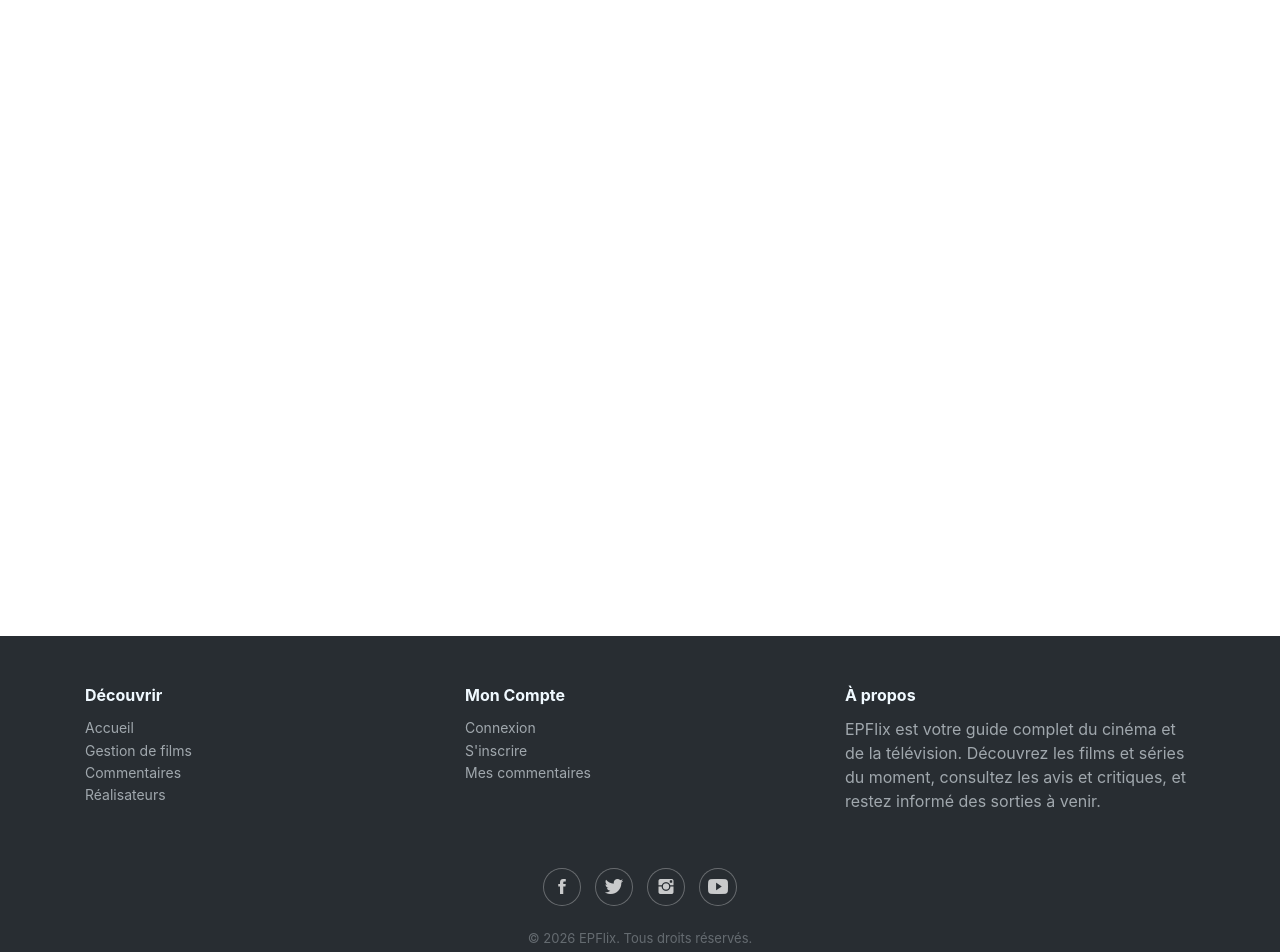
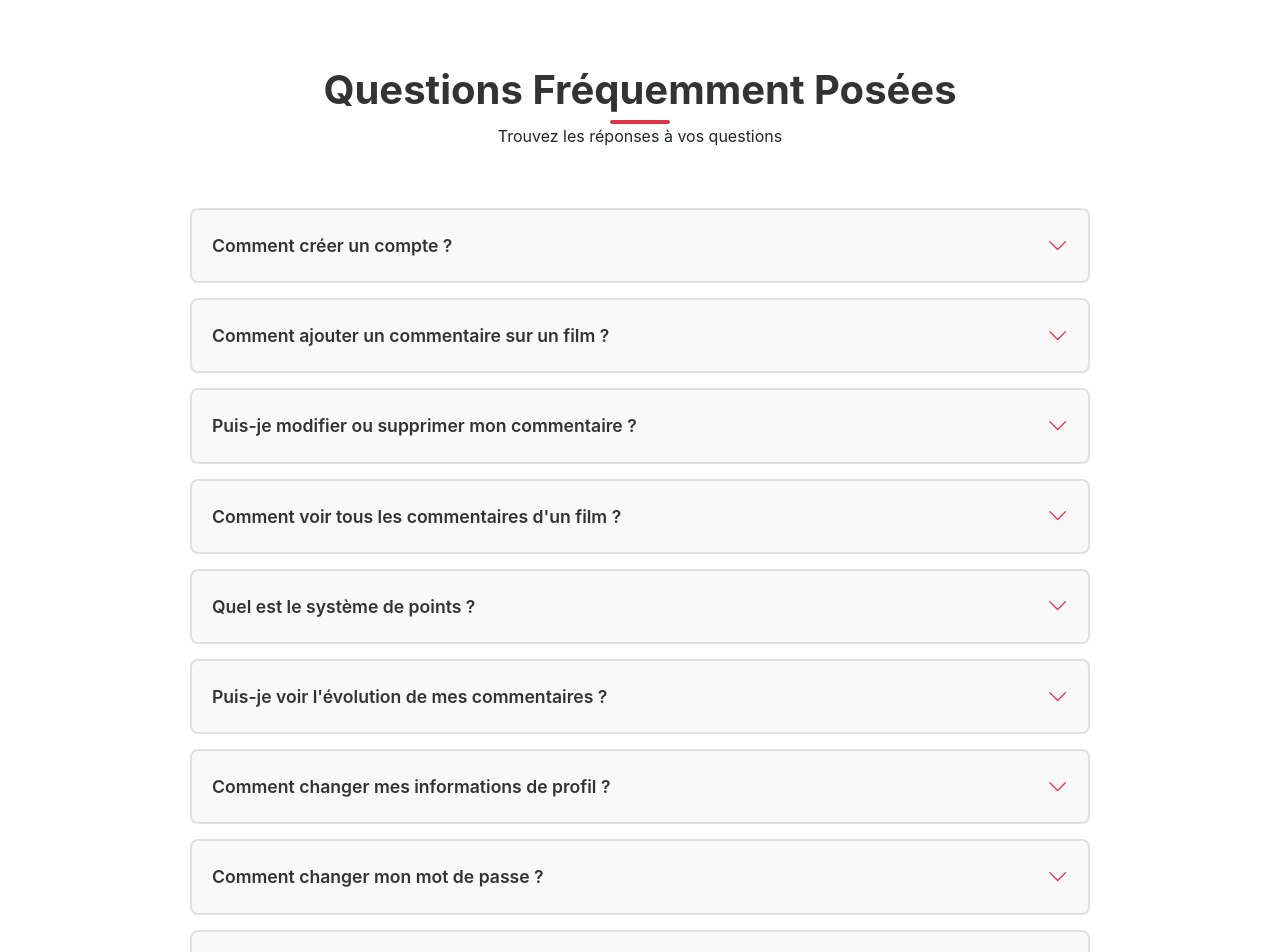
Before and after one commit to nehadyasmine-creator/EPFlix, an Angular app: page /faq in a window 1280 px wide. Before the commit this address led to /. Shown: the part 120-1072 px from the top of the page. Built offline with nearby package versions, Linux system fonts and the light colour scheme.

Commit message:
ajout faq

```diff
--- a/src/app/app.routes.ts
+++ b/src/app/app.routes.ts
@@ -9,6 +9,7 @@ import { MyReviews } from './myreviews/myreviews';
 import { AddReview } from './add-review/add-review';
 import { MovieDetailComponent } from './movie-details/movie-details';
 import { Admin } from './admin/admin';
+import { Faq } from './faq/faq';
 
 export const routes: Routes = [
     { path: '', component: Home},
@@ -21,5 +22,6 @@ export const routes: Routes = [
     { path: 'myreviews', component: MyReviews },
     { path: 'add-review', component: AddReview },
     { path: 'movies/:name', component: MovieDetailComponent },
-    { path: 'admin', component: Admin}
+    { path: 'admin', component: Admin},
+    { path: 'faq', component: Faq },
 ];
--- /dev/null
+++ b/src/app/faq/faq.html
@@ -0,0 +1,120 @@
+<section class="faq-section">
+  <div class="faq-container">
+    <div class="faq-header">
+      <h2>Questions Fréquemment Posées</h2>
+      <p class="section-subtitle">Trouvez les réponses à vos questions</p>
+    </div>
+
+    <div class="faq-grid">
+      <!-- FAQ Item 1 -->
+      <div class="faq-item" [class.active]="activeFaq === 0" (click)="toggleFaq(0)">
+        <div class="faq-question">
+          <h3>Comment créer un compte ?</h3>
+          <i class="bi" [ngClass]="activeFaq === 0 ? 'bi-chevron-up' : 'bi-chevron-down'"></i>
+        </div>
+        <div class="faq-answer" *ngIf="activeFaq === 0">
+          <p>Cliquez sur le bouton "S'inscrire" en haut à droite, remplissez le formulaire avec vos informations (email, prénom, nom, âge), puis validez. Vous pourrez ensuite vous connecter avec vos identifiants.</p>
+        </div>
+      </div>
+
+      <!-- FAQ Item 2 -->
+      <div class="faq-item" [class.active]="activeFaq === 1" (click)="toggleFaq(1)">
+        <div class="faq-question">
+          <h3>Comment ajouter un commentaire sur un film ?</h3>
+          <i class="bi" [ngClass]="activeFaq === 1 ? 'bi-chevron-up' : 'bi-chevron-down'"></i>
+        </div>
+        <div class="faq-answer" *ngIf="activeFaq === 1">
+          <p>Connectez-vous à votre compte, accédez à la page d'un film, puis cliquez sur "Ajouter un commentaire". Sélectionnez le film, donnez une note de 1 à 5 étoiles, écrivez votre avis et validez. Votre commentaire s'affichera immédiatement.</p>
+        </div>
+      </div>
+
+      <!-- FAQ Item 3 -->
+      <div class="faq-item" [class.active]="activeFaq === 2" (click)="toggleFaq(2)">
+        <div class="faq-question">
+          <h3>Puis-je modifier ou supprimer mon commentaire ?</h3>
+          <i class="bi" [ngClass]="activeFaq === 2 ? 'bi-chevron-up' : 'bi-chevron-down'"></i>
+        </div>
+        <div class="faq-answer" *ngIf="activeFaq === 2">
+          <p>Oui ! Allez dans "Mes commentaires", trouvez le commentaire que vous souhaitez modifier, cliquez sur le bouton crayon pour éditer ou sur la corbeille pour supprimer. Les modifications sont appliquées immédiatement.</p>
+        </div>
+      </div>
+
+      <!-- FAQ Item 4 -->
+      <div class="faq-item" [class.active]="activeFaq === 3" (click)="toggleFaq(3)">
+        <div class="faq-question">
+          <h3>Comment voir tous les commentaires d'un film ?</h3>
+          <i class="bi" [ngClass]="activeFaq === 3 ? 'bi-chevron-up' : 'bi-chevron-down'"></i>
+        </div>
+        <div class="faq-answer" *ngIf="activeFaq === 3">
+          <p>Cliquez sur le film que vous souhaitez consulter. La page du film affichera tous les commentaires laissés par les utilisateurs, avec la note, l'avis détaillé et le nom de la personne qui a commenté.</p>
+        </div>
+      </div>
+
+      <!-- FAQ Item 5 -->
+      <div class="faq-item" [class.active]="activeFaq === 4" (click)="toggleFaq(4)">
+        <div class="faq-question">
+          <h3>Quel est le système de points ?</h3>
+          <i class="bi" [ngClass]="activeFaq === 4 ? 'bi-chevron-up' : 'bi-chevron-down'"></i>
+        </div>
+        <div class="faq-answer" *ngIf="activeFaq === 4">
+          <p>Chaque utilisateur accumule des points en écrivant des commentaires. Ces points reflètent votre contribution à la communauté et apparaissent sur votre profil. Plus vous commentez, plus vous gagnez de points !</p>
+        </div>
+      </div>
+
+      <!-- FAQ Item 6 -->
+      <div class="faq-item" [class.active]="activeFaq === 5" (click)="toggleFaq(5)">
+        <div class="faq-question">
+          <h3>Puis-je voir l'évolution de mes commentaires ?</h3>
+          <i class="bi" [ngClass]="activeFaq === 5 ? 'bi-chevron-up' : 'bi-chevron-down'"></i>
+        </div>
+        <div class="faq-answer" *ngIf="activeFaq === 5">
+          <p>Oui ! Sur la page "Mes commentaires", vous trouverez un graphique montrant l'évolution du nombre de commentaires que vous avez publiés au fil du temps, ainsi que votre note moyenne.</p>
+        </div>
+      </div>
+
+      <!-- FAQ Item 7 -->
+      <div class="faq-item" [class.active]="activeFaq === 6" (click)="toggleFaq(6)">
+        <div class="faq-question">
+          <h3>Comment changer mes informations de profil ?</h3>
+          <i class="bi" [ngClass]="activeFaq === 6 ? 'bi-chevron-up' : 'bi-chevron-down'"></i>
+        </div>
+        <div class="faq-answer" *ngIf="activeFaq === 6">
+          <p>Accédez à votre profil en cliquant sur l'icône utilisateur. Vous pouvez éditer directement vos informations (prénom, nom, email, âge) en cliquant sur le bouton crayon à côté de chaque champ.</p>
+        </div>
+      </div>
+
+      <!-- FAQ Item 8 -->
+      <div class="faq-item" [class.active]="activeFaq === 7" (click)="toggleFaq(7)">
+        <div class="faq-question">
+          <h3>Comment changer mon mot de passe ?</h3>
+          <i class="bi" [ngClass]="activeFaq === 7 ? 'bi-chevron-up' : 'bi-chevron-down'"></i>
+        </div>
+        <div class="faq-answer" *ngIf="activeFaq === 7">
+          <p>Allez dans votre profil, trouvez la section "Changement de mot de passe", entrez votre nouveau mot de passe et confirmez-le. Le mot de passe doit contenir au moins 6 caractères.</p>
+        </div>
+      </div>
+
+      <!-- FAQ Item 9 -->
+      <div class="faq-item" [class.active]="activeFaq === 8" (click)="toggleFaq(8)">
+        <div class="faq-question">
+          <h3>Les films sont-ils régulièrement mis à jour ?</h3>
+          <i class="bi" [ngClass]="activeFaq === 8 ? 'bi-chevron-up' : 'bi-chevron-down'"></i>
+        </div>
+        <div class="faq-answer" *ngIf="activeFaq === 8">
+          <p>Oui ! Notre catalogue est régulièrement enrichi avec les derniers films sortis. Consultez la section "Films populaires" sur la page d'accueil pour découvrir les nouveautés.</p>
+        </div>
+      </div>
+
+      <!-- FAQ Item 10 -->
+      <div class="faq-item" [class.active]="activeFaq === 9" (click)="toggleFaq(9)">
+        <div class="faq-question">
+          <h3>Puis-je rechercher un film spécifique ?</h3>
+          <i class="bi" [ngClass]="activeFaq === 9 ? 'bi-chevron-up' : 'bi-chevron-down'"></i>
+        </div>
+        <div class="faq-answer" *ngIf="activeFaq === 9">
+          <p>Absolument ! Utilisez la barre de recherche en haut de la page pour chercher par titre ou réalisateur. Les résultats s'afficheront immédiatement pour vous aider à trouver le film que vous cherchez.</p>
+        </div>
+      </div>
+    </div>
+  </div>
+</section>
--- /dev/null
+++ b/src/app/faq/faq.scss
@@ -0,0 +1,172 @@
+/* ===== FAQ SECTION ===== */
+.faq-section {
+  padding: 80px 40px;
+  background: #ffffff;
+  border-bottom: 1px solid #e0e0e0;
+}
+
+.faq-container {
+  max-width: 900px;
+  margin: 0 auto;
+}
+
+.faq-header {
+  margin-bottom: 60px;
+  text-align: center;
+}
+
+.faq-header h2 {
+  font-size: 2.5rem;
+  color: #333;
+  margin: 0 0 10px 0;
+  font-weight: 700;
+  position: relative;
+  display: inline-block;
+}
+
+.faq-header h2::after {
+  content: '';
+  position: absolute;
+  bottom: -10px;
+  left: 50%;
+  transform: translateX(-50%);
+  width: 60px;
+  height: 4px;
+  background: #dc3545;
+  border-radius: 2px;
+}
+
+.faq-grid {
+  display: grid;
+  gap: 15px;
+}
+
+.faq-item {
+  background: #f9f9f9;
+  border: 2px solid #e0e0e0;
+  border-radius: 8px;
+  overflow: hidden;
+  transition: all 0.3s ease;
+  cursor: pointer;
+}
+
+.faq-item:hover {
+  border-color: #dc3545;
+  box-shadow: 0 2px 8px rgba(220, 53, 69, 0.1);
+}
+
+.faq-item.active {
+  border-color: #dc3545;
+  background: #fff;
+  box-shadow: 0 4px 12px rgba(220, 53, 69, 0.15);
+}
+
+.faq-question {
+  display: flex;
+  justify-content: space-between;
+  align-items: center;
+  padding: 20px;
+  user-select: none;
+}
+
+.faq-question h3 {
+  margin: 0;
+  color: #333;
+  font-size: 1.1rem;
+  font-weight: 600;
+  flex: 1;
+}
+
+.faq-question i {
+  color: #dc3545;
+  font-size: 1.3rem;
+  transition: transform 0.3s ease;
+  flex-shrink: 0;
+  margin-left: 15px;
+}
+
+.faq-item.active .faq-question i {
+  transform: rotate(180deg);
+}
+
+.faq-answer {
+  padding: 0 20px 20px 20px;
+  border-top: 1px solid #e0e0e0;
+  animation: slideDown 0.3s ease;
+}
+
+.faq-answer p {
+  margin: 0;
+  color: #666;
+  line-height: 1.6;
+  font-size: 0.95rem;
+}
+
+@keyframes slideDown {
+  from {
+    opacity: 0;
+    max-height: 0;
+  }
+  to {
+    opacity: 1;
+    max-height: 500px;
+  }
+}
+
+/* ===== RESPONSIVE ===== */
+@media (max-width: 768px) {
+  .faq-section {
+    padding: 60px 20px;
+  }
+
+  .faq-header h2 {
+    font-size: 2rem;
+  }
+
+  .faq-question {
+    padding: 18px 15px;
+  }
+
+  .faq-question h3 {
+    font-size: 1rem;
+  }
+
+  .faq-answer {
+    padding: 0 15px 15px 15px;
+  }
+
+  .faq-answer p {
+    font-size: 0.9rem;
+  }
+}
+
+@media (max-width: 600px) {
+  .faq-section {
+    padding: 40px 15px;
+  }
+
+  .faq-header h2 {
+    font-size: 1.5rem;
+  }
+
+  .faq-question {
+    padding: 15px 12px;
+  }
+
+  .faq-question h3 {
+    font-size: 0.95rem;
+  }
+
+  .faq-question i {
+    font-size: 1.1rem;
+    margin-left: 10px;
+  }
+
+  .faq-answer {
+    padding: 0 12px 12px 12px;
+  }
+
+  .faq-answer p {
+    font-size: 0.85rem;
+  }
+}
--- /dev/null
+++ b/src/app/faq/faq.ts
@@ -0,0 +1,16 @@
+import { Component } from '@angular/core';
+import { CommonModule } from '@angular/common';
+
+@Component({
+  selector: 'app-faq',
+  imports: [CommonModule],
+  templateUrl: './faq.html',
+  styleUrl: './faq.scss',
+})
+export class Faq {
+  activeFaq: number | null = null;
+
+  toggleFaq(index: number) {
+    this.activeFaq = this.activeFaq === index ? null : index;
+  }
+}
--- a/src/app/footer/footer.html
+++ b/src/app/footer/footer.html
@@ -14,16 +14,15 @@
         <footer>
             <div class="container">
                 <div class="row">
-                    <div class="col-md-4 item">
+                    <div class="col-md-3 item">
                         <h3>Découvrir</h3>
                         <ul>
                             <li><a routerLink="/">Accueil</a></li>
                             <li><a routerLink="/movies">Gestion de films</a></li>
-                            <li><a routerLink="/reviews">Commentaires</a></li>
-                            <li><a href="#">Réalisateurs</a></li>
+                            <li><a routerLink="/admin">Mode Admin</a></li>
                         </ul>
                     </div>
-                    <div class="col-md-4 item">
+                    <div class="col-md-3 item">
                         <h3>Mon Compte</h3>
                         <ul>
                             <li><a href="#">Connexion</a></li>
@@ -31,7 +30,14 @@
                             <li><a routerLink="/myreviews">Mes commentaires</a></li>
                         </ul>
                     </div>
-                    <div class="col-md-4 item text">
+                    <div class="col-md-3 item">
+                        <h3>Informatique</h3>
+                        <ul>
+                            <li><a routerLink="/faq">F.A.Q.</a></li>
+                            <li><a routerLink="/">Contactez-nous</a></li>
+                        </ul>
+                    </div>
+                    <div class="col-md-3 item text">
                         <h3>À propos</h3>
                         <p>EPFlix est votre guide complet du cinéma et de la télévision. Découvrez les films et séries du moment, consultez les avis et critiques, et restez informé des sorties à venir.</p>
                     </div>
```
